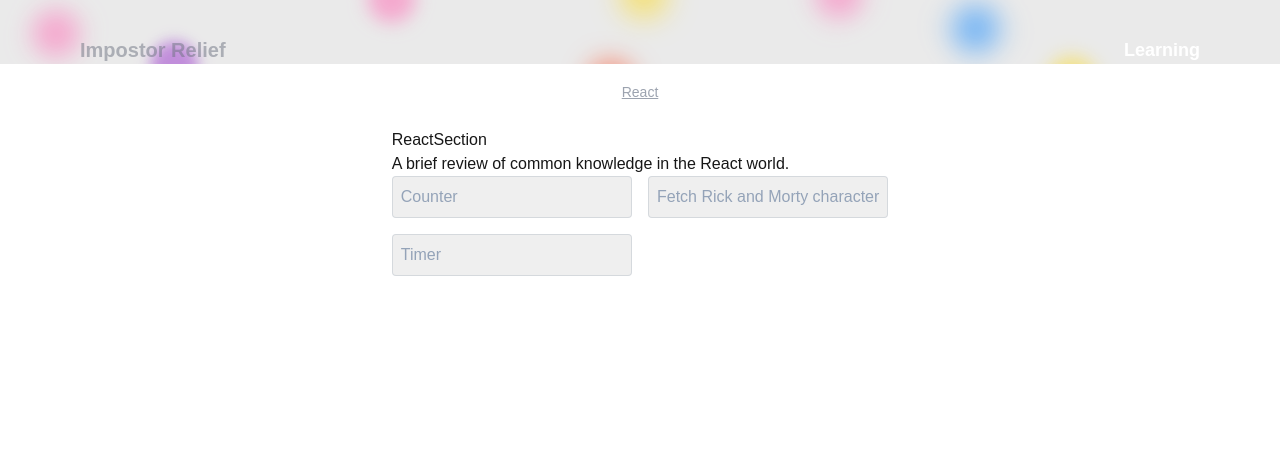
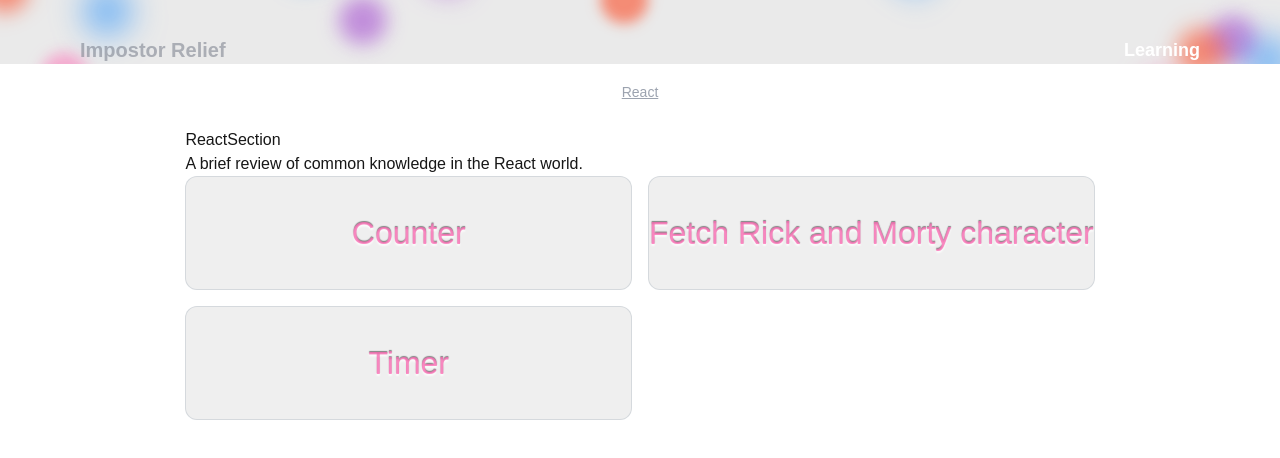
Before and after one commit to irawachaloco/impostor-relief, a Next.js app: page /react in a window 1280 px wide. Shown: the top 458 px of the page. Built offline with nearby package versions, Linux system fonts and the light colour scheme.

Commit message:
Styles for link grid

```diff
--- a/app/components/LinksGrid.tsx
+++ b/app/components/LinksGrid.tsx
@@ -17,9 +17,11 @@ export const LinksGrid: React.FC<LinksGridProps> = ({ links }) => {
         <li key={link.id}>
           <Link
             href={link.url}
-            className="bg-[#efefef] hover:scale-[101%] hover:bg-[#d4e6f1] hover:shadow border rounded border-[#718394]/20 hover:border-[#718394]/40 block transition _max-w-xs"
+            className="bg-[#efefef] hover:scale-[101%] hover:bg-[#e7e7e7] hover:shadow border rounded-xl border-[#718394]/20 hover:border-[#718394]/40 block transition flex justify-center text-[rgba(255,105,180,0.75)]"
           >
-            <p className="p-2 text-[#94a3b8] hover:text-[#475569]">
+            <p
+              className={`depth before:content py-8 depth before:content text-[1.25em] md:text-[2em]`}
+            >
               {link.text}
             </p>
           </Link>
--- a/app/globals.scss
+++ b/app/globals.scss
@@ -104,3 +104,9 @@ $amount: 40;
     transform: translate3d(0, 0, 1px) rotate(360deg);
   }
 }
+
+// Text depth effect
+.depth {
+  text-shadow: 0px 2px 2px rgba(255, 255, 2555, 0.85),
+    0px -1px 1px rgba(0, 0, 0, 0.45);
+}
```
